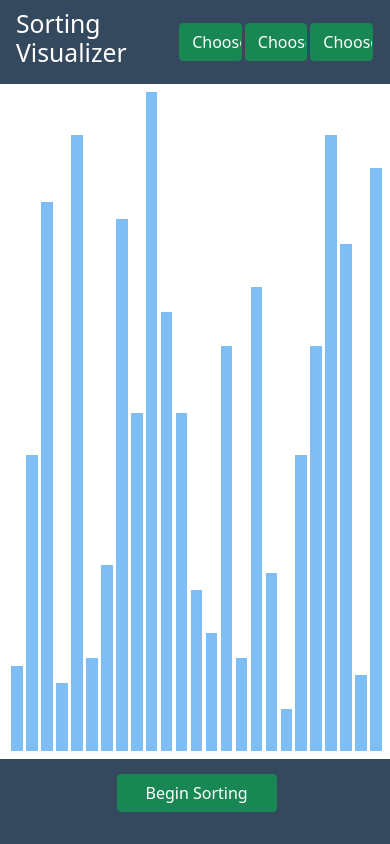
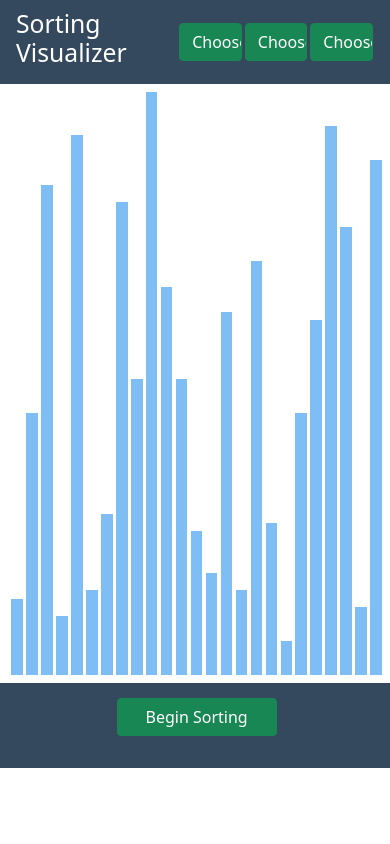
Before and after one commit to NasserMughrabi/sorting-algo, a React (Create React App) app: page / in a window 390 px wide. Built offline with nearby package versions, Linux system fonts and the light colour scheme; the HTML template or start-up script is replaced by a standard one.

Commit message:
responsive design

```diff
--- a/src/App.js
+++ b/src/App.js
@@ -4,7 +4,7 @@ import NavBar from "./components/NavBar";
 import Bottom from "./components/Bottom";
 
 
-const arr = Array(25).fill(5).map(() => Math.round(Math.random() * 78));
+const arr = Array(25).fill(5).map(() => Math.round(Math.random() * 69));
 
 function App() {
   return (
--- a/src/index.css
+++ b/src/index.css
@@ -78,6 +78,12 @@
     text-align: center;
     padding: 0.9rem;
   }
+  .full-bar{
+    height: 69vh;
+  }
+  .bars{
+    height: 70vh;
+  }
 
 }
 
```
